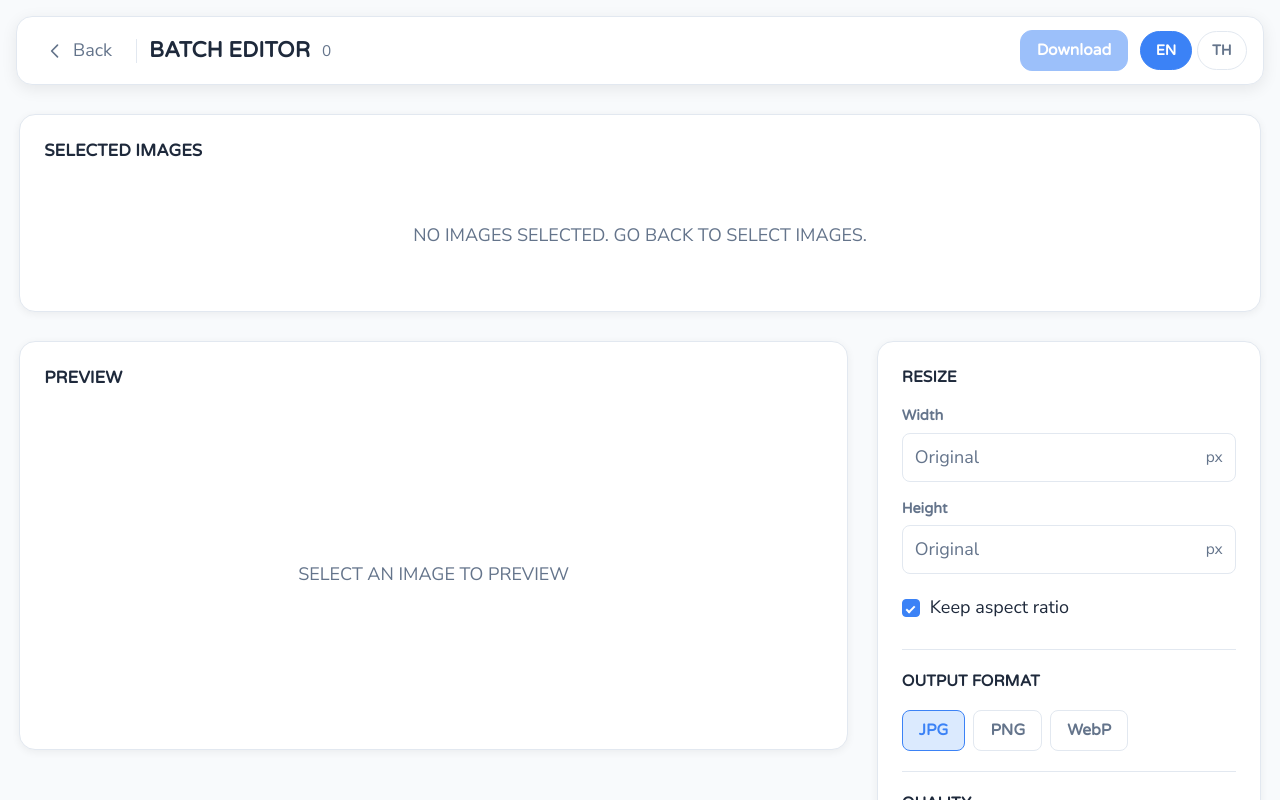
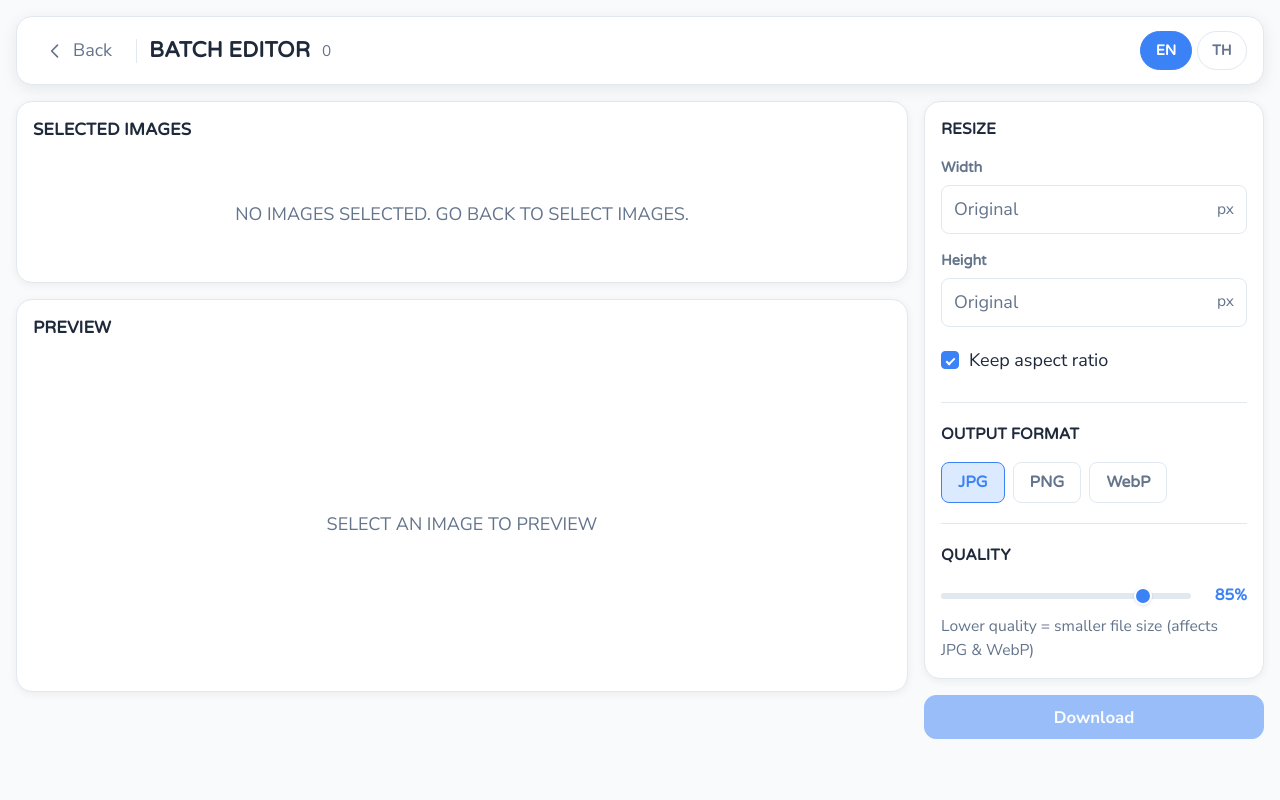
Before and after one commit to Framelily/plang-roop, a Next.js app: page /batch in a window 1280 px wide. Shown: the top 800 px of the page. Built offline with nearby package versions, Linux system fonts and the light colour scheme; no server answers; what @ant-design/nextjs-registry would draw is missing.

Commit message:
refactor(batch): adopt shared layout primitives

```diff
--- a/app/batch/page.tsx
+++ b/app/batch/page.tsx
@@ -7,6 +7,15 @@ import { useTranslations } from 'next-intl';
 import ImageQueue from '@/components/ImageQueue';
 import BatchControls from '@/components/BatchControls';
 import ProgressBar from '@/components/ProgressBar';
+import {
+  PageMain,
+  PreviewArea,
+  SidePanel,
+  SectionCard,
+  PageActions,
+  ActionButton,
+  Spinner,
+} from '@/components/layout';
 import { processBatch } from '@/lib/image/batchProcessor';
 import { createZipFromProcessedImages } from '@/lib/image/zip';
 import { downloadImage } from '@/lib/image/download';
@@ -36,16 +45,14 @@ const PageContainer = styled.div`
   flex-direction: column;
 `;
 
-const ActionButton = styled.button<{ $variant?: 'primary' | 'outline'; $size?: 'sm' | 'md' }>`
+const InlineDownloadButton = styled.button`
   font-family: var(--font-heading);
-  font-size: ${props => props.$size === 'sm' ? '0.813rem' : '0.875rem'};
-  padding: ${props => props.$size === 'sm' ? '8px 16px' : '10px 20px'};
+  font-size: 0.813rem;
+  padding: 8px 16px;
   border-radius: 12px;
   cursor: pointer;
   transition: all 0.2s;
   font-weight: 600;
-
-  ${props => props.$variant === 'outline' ? `
   background: transparent;
   border: 1px solid ${colors.border};
   color: ${colors.textMuted};
@@ -55,43 +62,10 @@ const ActionButton = styled.button<{ $variant?: 'primary' | 'outline'; $size?: '
     color: ${colors.primary};
     background: ${colors.primaryLight};
   }
-  ` : `
-    background: ${colors.primary};
-    border: 1px solid ${colors.primary};
-    color: white;
-
-    &:hover:not(:disabled) {
-      transform: translateY(-1px);
-      box-shadow: 0 4px 12px rgba(59, 130, 246, 0.3);
-    }
-  `}
 
   &:disabled {
     opacity: 0.5;
     cursor: not-allowed;
-  }
-`;
-
-const Main = styled.main`
-  max-width: 72rem;
-  margin: 0 auto;
-  width: 100%;
-  flex: 1;
-  display: flex;
-  flex-direction: column;
-  gap: 1.5rem;
-  padding: 1.5rem 1rem;
-`;
-
-const SoftCard = styled.div`
-  background: ${colors.bgCard};
-  border: 1px solid ${colors.border};
-  border-radius: 16px;
-  padding: 1rem;
-  box-shadow: 0 2px 8px rgba(0, 0, 0, 0.06);
-
-  @media (min-width: 640px) {
-    padding: 1.25rem;
   }
 `;
 
@@ -117,35 +91,6 @@ const EmptyText = styled.p`
   color: ${colors.textMuted};
   text-align: center;
   padding: 2rem 0;
-`;
-
-const ContentWrapper = styled.div`
-  display: flex;
-  flex-direction: column;
-  flex: 1;
-  gap: 1.5rem;
-
-  @media (min-width: 1024px) {
-    flex-direction: row;
-  }
-`;
-
-const ControlsColumn = styled.div`
-  width: 100%;
-
-  @media (min-width: 1024px) {
-    order: 2;
-    width: 20rem;
-    flex-shrink: 0;
-  }
-`;
-
-const PreviewColumn = styled.div`
-  flex: 1;
-
-  @media (min-width: 1024px) {
-    order: 1;
-  }
 `;
 
 const PreviewHeader = styled.div`
@@ -288,18 +233,6 @@ const LoadingText = styled.div`
   color: ${colors.primary};
   font-weight: 600;
 `;
-
-const StatsCard = styled(SoftCard)`
-  margin-top: 1rem;
-`;
-
-const ProgressCard = styled(SoftCard)``;
-
-const ImageQueueWrapper = styled.div``;
-
-const BatchControlsWrapper = styled.div``;
-
-const ProgressBarWrapper = styled.div``;
 
 interface StoredImageData {
   name: string;
@@ -481,7 +414,6 @@ export default function BatchPage() {
 
   const selectedImage = images.find((img) => img.id === selectedId);
   const hasProcessedImages = images.some((img) => img.processedImage);
-  const allProcessed = images.every((img) => img.status === 'completed');
 
   // Calculate total stats
   const totalOriginalSize = images.reduce((sum, img) => sum + img.size, 0);
@@ -505,109 +437,45 @@ export default function BatchPage() {
         title={t('title')}
         subtitle={String(images.length)}
         onBack={handleBack}
-        actions={
-          <>
-            {hasProcessedImages && (
-              <ActionButton $variant="outline" $size="sm" onClick={handleReset}>
-                {tc('reset')}
-              </ActionButton>
-            )}
-            <ActionButton
-              $size="sm"
-              onClick={handleProcessAndDownload}
-              disabled={isProcessing || images.length === 0}
-            >
-              {isProcessing ? tc('processing') : tc('download')}
-            </ActionButton>
-          </>
-        }
       />
 
-      <Main>
+      <PageMain>
+        <PreviewArea>
           {/* Selected Images */}
-        <SoftCard>
+          <SectionCard>
             <CardTitle>{t('selectedImages')}</CardTitle>
 
             {images.length > 0 ? (
-            <ImageQueueWrapper>
               <ImageQueue
                 images={images}
                 onRemove={handleRemove}
                 selectedId={selectedId || undefined}
                 onSelect={setSelectedId}
               />
-            </ImageQueueWrapper>
             ) : (
               <EmptyText>{t('noImages')}</EmptyText>
             )}
-        </SoftCard>
+          </SectionCard>
 
           {/* Progress */}
           {isProcessing && (
-          <ProgressCard>
-            <ProgressBarWrapper>
+            <SectionCard>
               <ProgressBar
                 current={progress.current}
                 total={progress.total}
                 label={progress.file ? t('processingLabel', { file: progress.file }) : t('starting')}
               />
-            </ProgressBarWrapper>
-          </ProgressCard>
+            </SectionCard>
           )}
 
-        <ContentWrapper>
-          {/* Controls */}
-          <ControlsColumn>
-            <SoftCard>
-              <BatchControlsWrapper>
-                <BatchControls
-                  options={options}
-                  onChange={handleOptionsChange}
-                  originalWidth={selectedImage?.originalWidth}
-                  originalHeight={selectedImage?.originalHeight}
-                />
-              </BatchControlsWrapper>
-            </SoftCard>
-
-            {/* Stats */}
-            {hasProcessedImages && (
-              <StatsCard>
-                <CardSubtitle>{t('batchStats')}</CardSubtitle>
-                <InfoList>
-                  <InfoRow>
-                    <InfoLabel>{t('totalOriginal')}</InfoLabel>
-                    <InfoValue>{formatFileSize(totalOriginalSize)}</InfoValue>
-                  </InfoRow>
-                  <InfoRow>
-                    <InfoLabel>{t('totalProcessed')}</InfoLabel>
-                    <InfoValue>{formatFileSize(totalProcessedSize)}</InfoValue>
-                  </InfoRow>
-                  <InfoRow>
-                    <InfoLabel>{t('saved')}</InfoLabel>
-                    <InfoValueGreen>
-                      {totalProcessedSize < totalOriginalSize
-                        ? `-${Math.round(((totalOriginalSize - totalProcessedSize) / totalOriginalSize) * 100)}%`
-                        : `+${Math.round(((totalProcessedSize - totalOriginalSize) / totalOriginalSize) * 100)}%`}
-                    </InfoValueGreen>
-                  </InfoRow>
-                </InfoList>
-              </StatsCard>
-            )}
-          </ControlsColumn>
-
           {/* Preview */}
-          <PreviewColumn>
-            <SoftCard>
+          <SectionCard>
             <PreviewHeader>
               <CardTitle>{t('preview')}</CardTitle>
               {selectedImage?.processedImage && (
-                  <ActionButton
-                    $variant="outline"
-                    $size="sm"
-                    onClick={handleDownloadSingle}
-                  >
+                <InlineDownloadButton type="button" onClick={handleDownloadSingle}>
                   {tc('download')}
-                  </ActionButton>
+                </InlineDownloadButton>
               )}
             </PreviewHeader>
 
@@ -665,10 +533,67 @@ export default function BatchPage() {
             ) : (
               <EmptyPreview>{t('selectToPreview')}</EmptyPreview>
             )}
-            </SoftCard>
-          </PreviewColumn>
-        </ContentWrapper>
-      </Main>
+          </SectionCard>
+        </PreviewArea>
+
+        <SidePanel>
+          <SectionCard>
+            <BatchControls
+              options={options}
+              onChange={handleOptionsChange}
+              originalWidth={selectedImage?.originalWidth}
+              originalHeight={selectedImage?.originalHeight}
+            />
+          </SectionCard>
+
+          {/* Stats */}
+          {hasProcessedImages && (
+            <SectionCard>
+              <CardSubtitle>{t('batchStats')}</CardSubtitle>
+              <InfoList>
+                <InfoRow>
+                  <InfoLabel>{t('totalOriginal')}</InfoLabel>
+                  <InfoValue>{formatFileSize(totalOriginalSize)}</InfoValue>
+                </InfoRow>
+                <InfoRow>
+                  <InfoLabel>{t('totalProcessed')}</InfoLabel>
+                  <InfoValue>{formatFileSize(totalProcessedSize)}</InfoValue>
+                </InfoRow>
+                <InfoRow>
+                  <InfoLabel>{t('saved')}</InfoLabel>
+                  <InfoValueGreen>
+                    {totalProcessedSize < totalOriginalSize
+                      ? `-${Math.round(((totalOriginalSize - totalProcessedSize) / totalOriginalSize) * 100)}%`
+                      : `+${Math.round(((totalProcessedSize - totalOriginalSize) / totalOriginalSize) * 100)}%`}
+                  </InfoValueGreen>
+                </InfoRow>
+              </InfoList>
+            </SectionCard>
+          )}
+
+          <PageActions>
+            {hasProcessedImages && (
+              <ActionButton $variant="outline" onClick={handleReset}>
+                {tc('reset')}
+              </ActionButton>
+            )}
+            <ActionButton
+              $variant="primary"
+              onClick={handleProcessAndDownload}
+              disabled={isProcessing || images.length === 0}
+            >
+              {isProcessing ? (
+                <>
+                  <Spinner />
+                  {tc('processing')}
+                </>
+              ) : (
+                tc('download')
+              )}
+            </ActionButton>
+          </PageActions>
+        </SidePanel>
+      </PageMain>
 
       {downloadComplete && (
         <SuccessOverlay>
```
Lines whose indentation alone changed are shown as unchanged.
